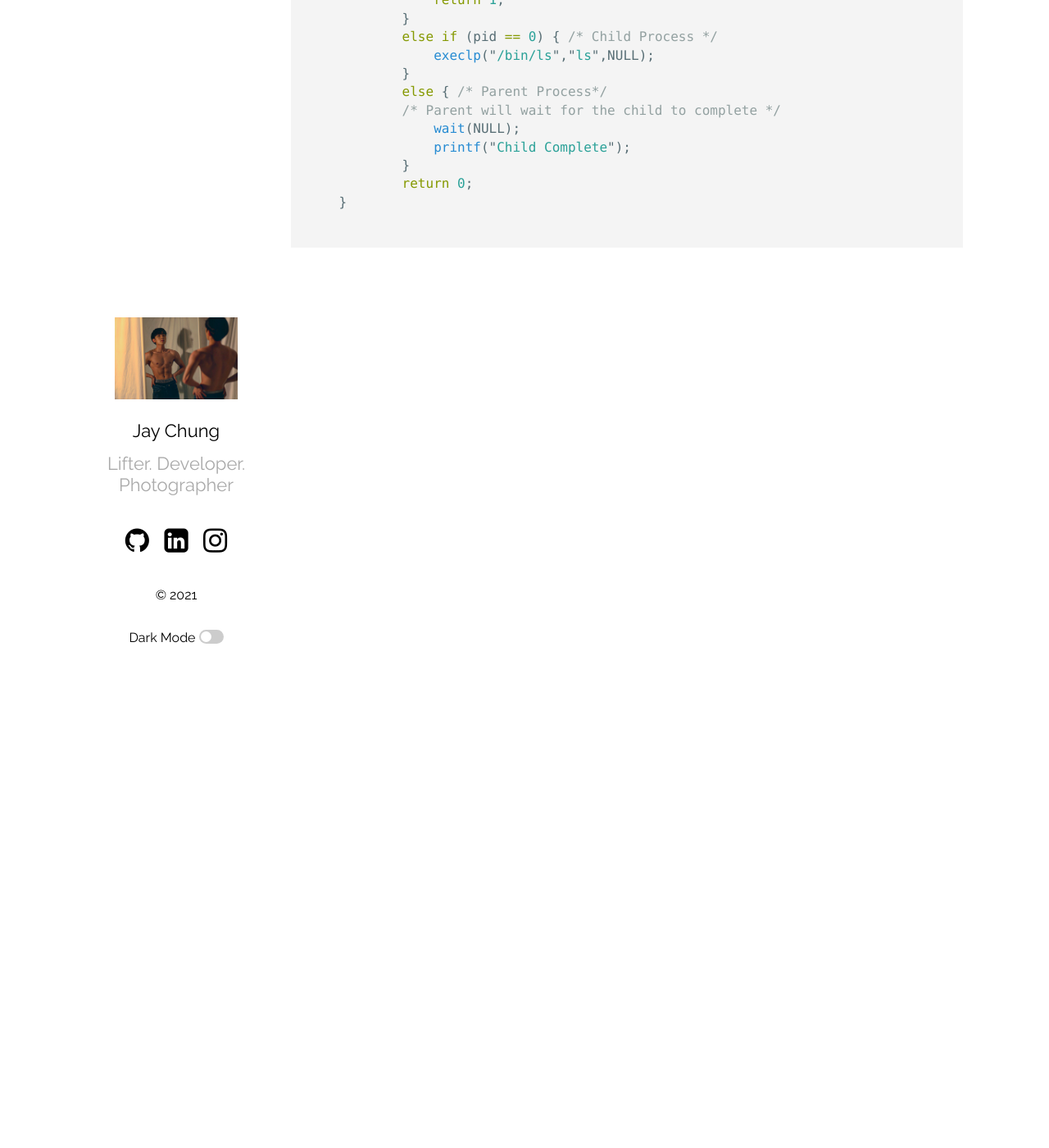
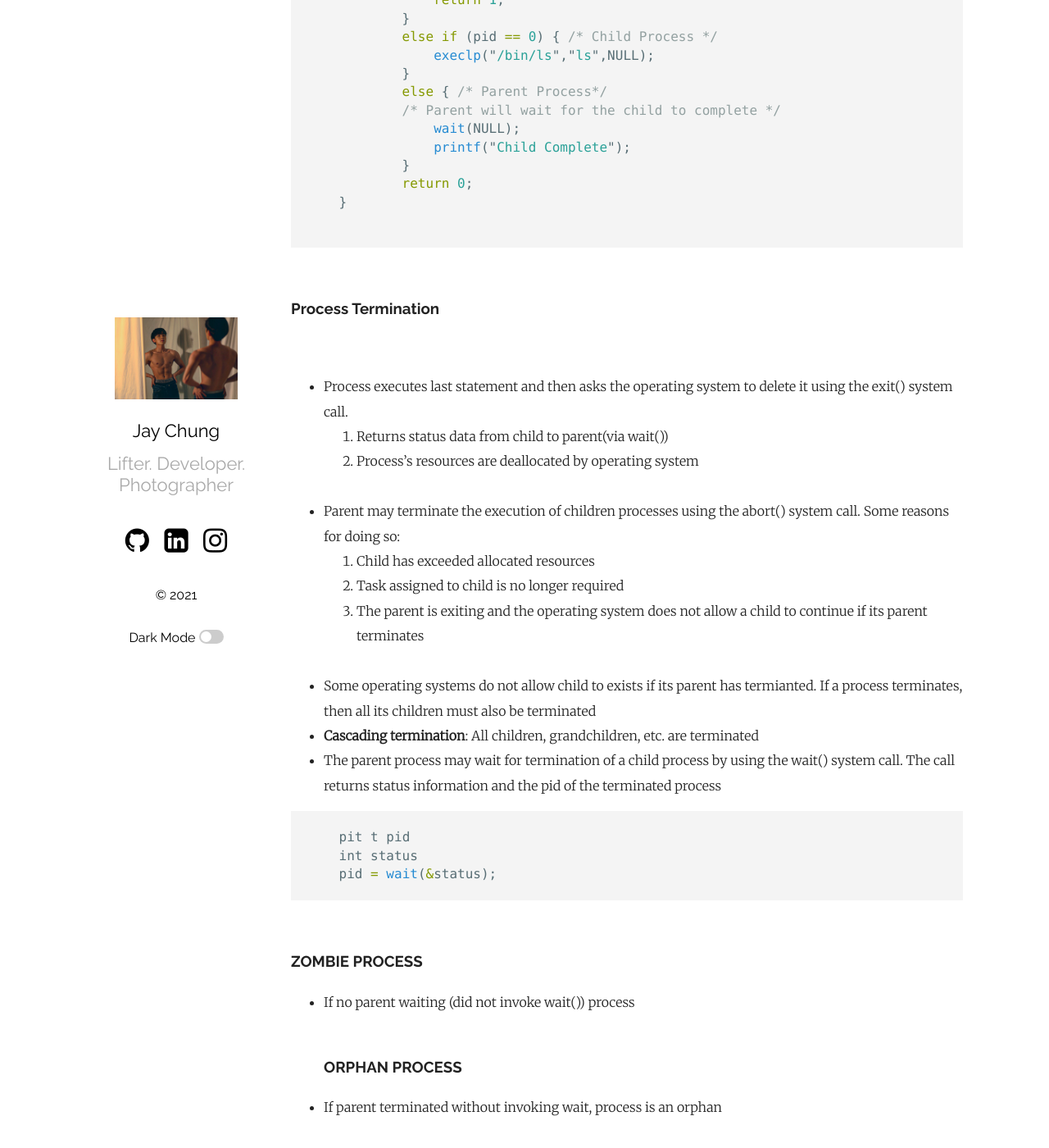
Before and after one commit to healthgongdoll/healthgongdoll.github.io, a Jekyll site: the page built from _posts/2021-08-25-ProcessCreation.markdown, in a window 1280 px wide and 1400 px high, scrolled down 1510 px. Shown: the whole window at 82% size. Built offline with Jekyll 4.4.1, drawn with Linux system fonts in a browser that asks for light colours.

Commit message:
Blog Update

````diff
--- a/_posts/2021-08-25-ProcessCreation.markdown
+++ b/_posts/2021-08-25-ProcessCreation.markdown
@@ -65,3 +65,29 @@ categories: OperatingSystem
 
 ```
 <br/>
+### **Process Termination** <br/>
+<br/>
+- Process executes last statement and then asks the operating system to delete it using the exit() system call.<br/>
+1. Returns status data from child to parent(via wait())<br/>
+2. Process's resources are deallocated by operating system <br/>
+<br/>
+- Parent may terminate the execution of children processes using the abort() system call. Some reasons for doing so:<br/>
+1. Child has exceeded allocated resources <br/>
+2. Task assigned to child is no longer required <br/>
+3. The parent is exiting and the operating system does not allow a child to continue if its parent terminates <br/>
+<br/>
+- Some operating systems do not allow child to exists if its parent has termianted. If a process terminates, then all its children must also be terminated<br/>
+- **Cascading termination**: All children, grandchildren, etc. are terminated<br/>
+- The parent process may wait for termination of a child process by using the wait() system call. The call returns status information and the pid of the terminated process <br/>
+
+```javascript
+	pit t pid
+	int status
+	pid = wait(&status);
+```
+<br/>
+### **ZOMBIE PROCESS**<br/>
+- If no parent waiting (did not invoke wait()) process <br/>
+<br/>
+### **ORPHAN PROCESS**<br/>
+- If parent terminated without invoking wait, process is an orphan
````
